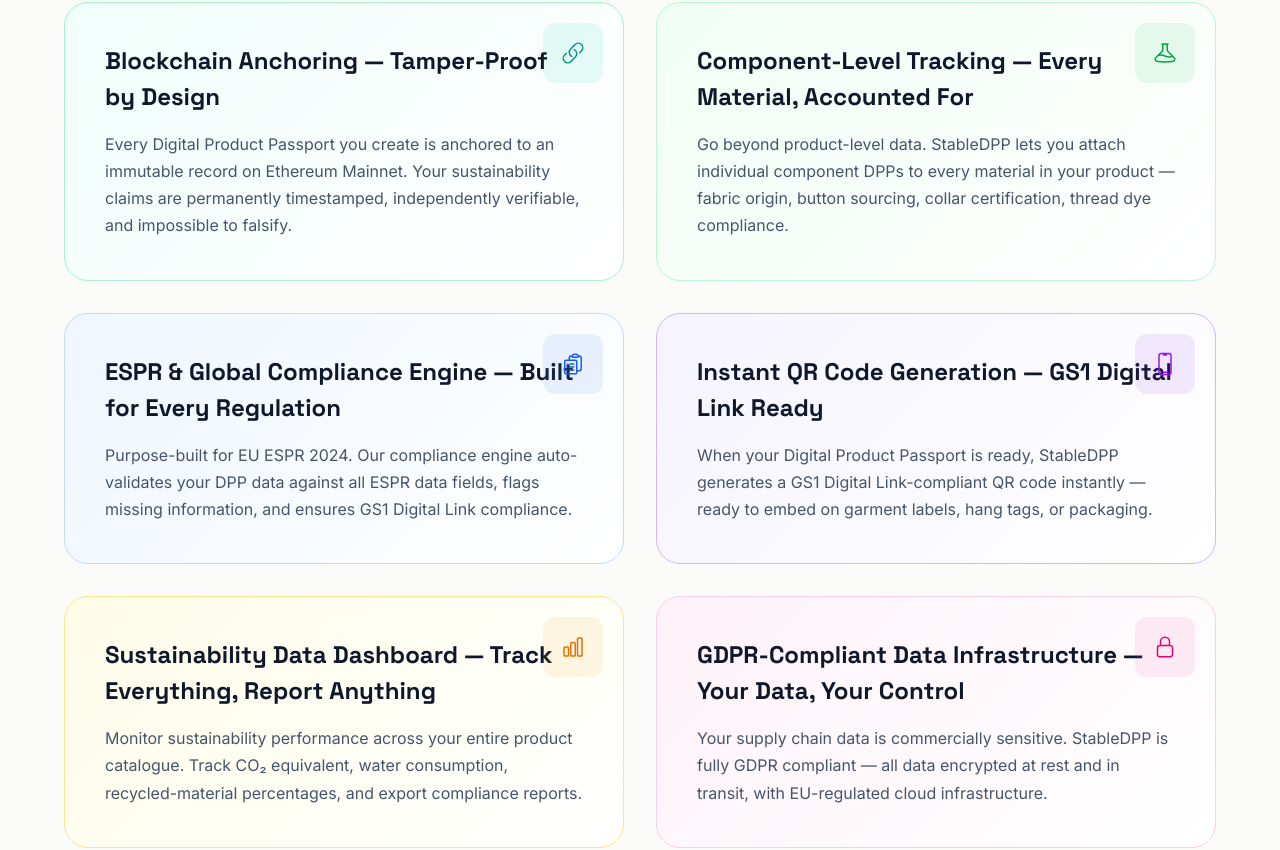
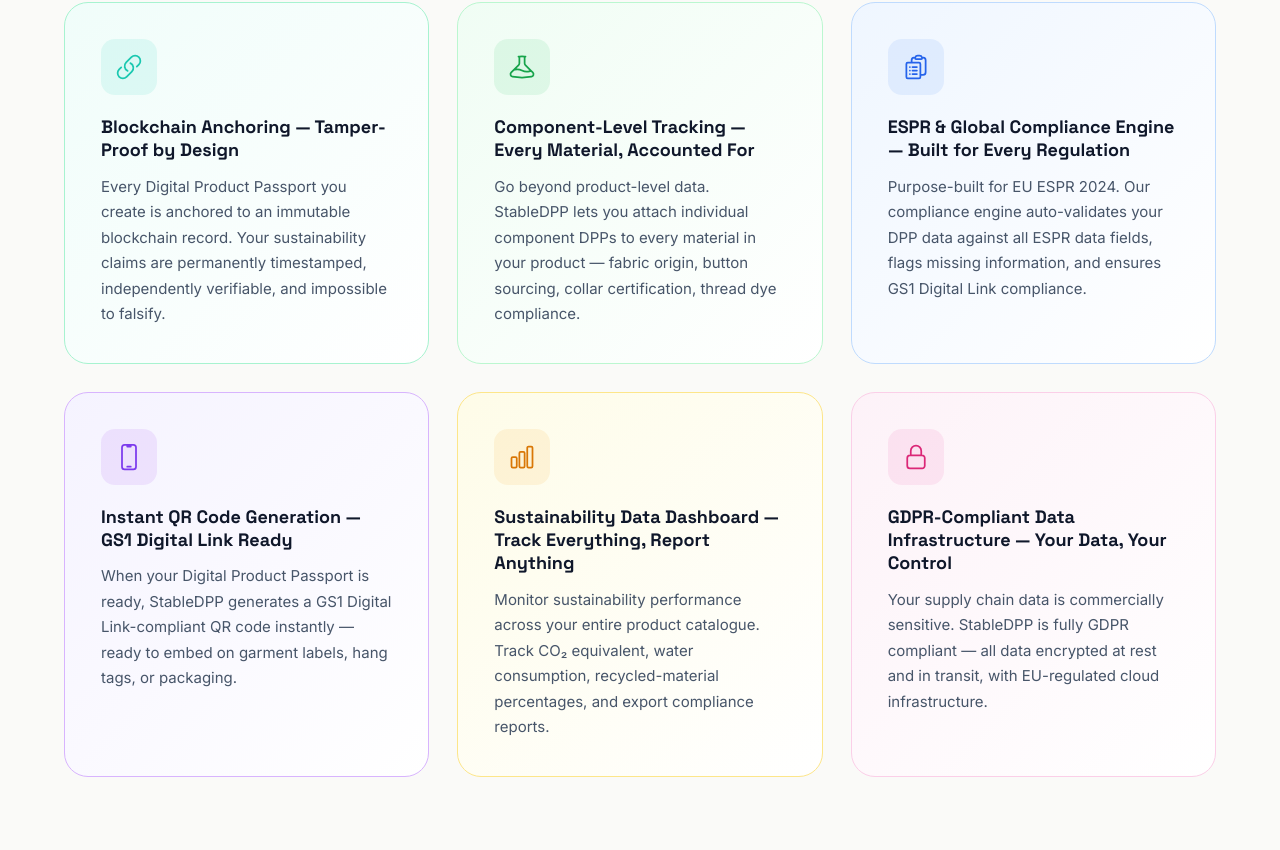
Before and after one commit to fondkingra/stable-dpp, a React (Vite) app: page /product in a window 1280 px wide. Shown: the part 992-1842 px from the top of the page. Built offline with nearby package versions, Linux system fonts and the light colour scheme; a web font is replaced by a local one.

Commit message:
remove: all Ethereum Mainnet and Hyperledger Fabric references replaced with Blockchain

```diff
--- a/src/app/App.tsx
+++ b/src/app/App.tsx
@@ -11,7 +11,7 @@
 import { TermsAndConditionsPage } from './components/TermsAndConditionsPage';
 import { TestGLB } from './components/TestGLB';
 import { NotFoundPage } from './components/NotFoundPage';
-import { ComingSoonPage } from './components/ComingSoonPage';
+
 
 export default function App() {
   return (
@@ -22,7 +22,6 @@
         <Route path="/passport/:productType" element={<PassportView />} />
         <Route path="/product" element={<ProductPage />} />
         <Route path="/solutions" element={<SolutionsPage />} />
-        <Route path="/resources" element={<ComingSoonPage />} />
         <Route path="/company" element={<CompanyPage />} />
         <Route path="/book-a-demo" element={<BookDemoPage />} />
         <Route path="/signin" element={<SignInPage />} />
--- a/src/app/components/BookDemoPage.tsx
+++ b/src/app/components/BookDemoPage.tsx
@@ -299,7 +299,7 @@
                 </div>
                 <div style={{ textAlign: 'center', padding: '16px', background: '#fafaf8', borderRadius: '12px' }}>
                   <div style={{ fontFamily: 'var(--font-heading)', fontSize: '24px', fontWeight: 800, color: '#1ac8b0' }}>⟁</div>
-                  <div style={{ color: '#5a6a7a', fontSize: '12px' }}>Ethereum Mainnet verified</div>
+                  <div style={{ color: '#5a6a7a', fontSize: '12px' }}>Blockchain Verified</div>
                 </div>
                 <div style={{ textAlign: 'center', padding: '16px', background: '#fafaf8', borderRadius: '12px' }}>
                   <div style={{ fontFamily: 'var(--font-heading)', fontSize: '24px', fontWeight: 800, color: '#0a1f3c' }}>30+</div>
--- a/src/app/components/CompanyPage.tsx
+++ b/src/app/components/CompanyPage.tsx
@@ -67,7 +67,7 @@
             StableDPP was built to change that. We believe every fashion product deserves a tamper-proof, independently verifiable record of its sustainability story — from the cotton field to the retail shelf. A record that cannot be altered, cannot be gamed, and can be trusted by anyone who scans it.
           </p>
           <p style={{ color: '#a8bcc8', fontSize: '17px', lineHeight: 1.8 }}>
-            By anchoring Digital Product Passports to the Ethereum blockchain and engineering our platform to meet EU ESPR 2024 requirements from day one, we give fashion brands the compliance infrastructure and credibility credentials they need to compete in a market where transparency is no longer optional.
+            By anchoring Digital Product Passports to the blockchain and engineering our platform to meet EU ESPR 2024 requirements from day one, we give fashion brands the compliance infrastructure and credibility credentials they need to compete in a market where transparency is no longer optional.
           </p>
         </div>
       </section>
--- a/src/app/components/HomePage-broken.tsx
+++ b/src/app/components/HomePage-broken.tsx
@@ -108,7 +108,7 @@
 
               {/* Trust signals */}
               <div style={{ display: 'flex', gap: '8px', flexWrap: 'wrap' }}>
-                {['◆  EU ESPR 2024 Compliant', '◆  Ethereum Mainnet verified', '◆  GS1 Digital Link aligned', '◆  Your first DPP live in minutes'].map(b => (
+                {['◆  EU ESPR 2024 Compliant', '◆  Blockchain Verified', '◆  GS1 Digital Link aligned', '◆  Your first DPP live in minutes'].map(b => (
                   <span key={b} style={{ display: 'inline-flex', alignItems: 'center', gap: '6px', background: 'rgba(255,255,255,0.05)', border: '1px solid rgba(255,255,255,0.09)', borderRadius: '100px', padding: '5px 13px', color: 'rgba(255,255,255,0.5)', fontSize: '12px', fontFamily: 'JetBrains Mono, monospace' }}>
                     {b}
                   </span>
--- a/src/app/components/PricingPage.tsx
+++ b/src/app/components/PricingPage.tsx
@@ -11,7 +11,7 @@
     features: [
       '10 Digital Product Passports/month',
       'QR code generation',
-      'Blockchain anchoring (Ethereum)',
+      'Blockchain anchoring',
       'ESPR compliance check',
       'Public passport viewer',
       'Email support',
@@ -61,11 +61,11 @@
 const faqs = [
   {
     q: 'Can I try StableDPP for free?',
-    a: 'Yes — our Starter plan is permanently free. No time limit. No credit card. Create up to 10 Digital Product Passports per month, all blockchain-anchored on Ethereum Mainnet, with QR codes and ESPR compliance checking included. When you are ready to scale, upgrade in one click.',
+    a: 'Yes — our Starter plan is permanently free. No time limit. No credit card. Create up to 10 Digital Product Passports per month, all blockchain-anchored on blockchain, with QR codes and ESPR compliance checking included. When you are ready to scale, upgrade in one click.',
   },
   {
     q: 'What does blockchain anchoring include?',
-    a: 'Every DPP you create is cryptographically hashed and recorded on Ethereum Mainnet, creating a permanent, tamper-proof record. The blockchain hash appears on your passport and can be independently verified by any buyer, regulator, or consumer at any time — at zero additional cost on all plans.',
+    a: 'Every DPP you create is cryptographically hashed and recorded on blockchain, creating a permanent, tamper-proof record. The blockchain hash appears on your passport and can be independently verified by any buyer, regulator, or consumer at any time — at zero additional cost on all plans.',
   },
   {
     q: 'Is StableDPP GDPR compliant?',
--- a/src/app/components/ProductPage.tsx
+++ b/src/app/components/ProductPage.tsx
@@ -3,6 +3,15 @@
 import { SharedNav, SharedFooter } from './SharedNav';
 import { updatePageSEO } from '../utils/seo';
 import { Icon } from '../utils/icons';
+
+const features = [
+  { icon: 'link' as const, iconColor: '#1ac8b0', bg: 'linear-gradient(135deg, #f0fdfa 0%, #ffffff 100%)', border: '#a7f3d0', iconBg: 'rgba(26,200,176,0.1)', title: 'Blockchain Anchoring — Tamper-Proof by Design', body: 'Every Digital Product Passport you create is anchored to an immutable blockchain record. Your sustainability claims are permanently timestamped, independently verifiable, and impossible to falsify.' },
+  { icon: 'leaf' as const, iconColor: '#16a34a', bg: 'linear-gradient(135deg, #f0fdf4 0%, #ffffff 100%)', border: '#bbf7d0', iconBg: 'rgba(34,197,94,0.1)', title: 'Component-Level Tracking — Every Material, Accounted For', body: 'Go beyond product-level data. StableDPP lets you attach individual component DPPs to every material in your product — fabric origin, button sourcing, collar certification, thread dye compliance.' },
+  { icon: 'clipboard' as const, iconColor: '#2563eb', bg: 'linear-gradient(135deg, #eff6ff 0%, #ffffff 100%)', border: '#bfdbfe', iconBg: 'rgba(59,130,246,0.1)', title: 'ESPR & Global Compliance Engine — Built for Every Regulation', body: 'Purpose-built for EU ESPR 2024. Our compliance engine auto-validates your DPP data against all ESPR data fields, flags missing information, and ensures GS1 Digital Link compliance.' },
+  { icon: 'mobile' as const, iconColor: '#7c3aed', bg: 'linear-gradient(135deg, #f5f3ff 0%, #ffffff 100%)', border: '#d8b4fe', iconBg: 'rgba(147,51,234,0.1)', title: 'Instant QR Code Generation — GS1 Digital Link Ready', body: 'When your Digital Product Passport is ready, StableDPP generates a GS1 Digital Link-compliant QR code instantly — ready to embed on garment labels, hang tags, or packaging.' },
+  { icon: 'chart-line' as const, iconColor: '#d97706', bg: 'linear-gradient(135deg, #fefce8 0%, #ffffff 100%)', border: '#fde68a', iconBg: 'rgba(245,158,11,0.1)', title: 'Sustainability Data Dashboard — Track Everything, Report Anything', body: 'Monitor sustainability performance across your entire product catalogue. Track CO₂ equivalent, water consumption, recycled-material percentages, and export compliance reports.' },
+  { icon: 'lock' as const, iconColor: '#db2777', bg: 'linear-gradient(135deg, #fdf2f8 0%, #ffffff 100%)', border: '#fbcfe8', iconBg: 'rgba(236,72,153,0.1)', title: 'GDPR-Compliant Data Infrastructure — Your Data, Your Control', body: 'Your supply chain data is commercially sensitive. StableDPP is fully GDPR compliant — all data encrypted at rest and in transit, with EU-regulated cloud infrastructure.' },
+];
 
 export function ProductPage() {
   const navigate = useNavigate();
@@ -40,73 +49,16 @@
           <div style={{ color: '#1ac8b0', fontFamily: 'JetBrains Mono, monospace', fontSize: '11px', letterSpacing: '0.14em', marginBottom: '12px' }}>CORE FEATURES</div>
           <h2 style={{ fontFamily: 'var(--font-heading)', fontSize: 'clamp(22px, 3vw, 36px)', fontWeight: 800, color: '#0a1f3c', marginBottom: '20px' }}>Everything You Need to Issue, Manage, and Prove Your Digital Product Passports</h2>
         </div>
-
-        <div style={{ display: 'grid', gap: '32px' }}>
-          <div style={{ display: 'grid', gridTemplateColumns: 'repeat(auto-fit, minmax(480px, 1fr))', gap: '32px' }}>
-            <div style={{ background: 'linear-gradient(135deg, #f0fdfa 0%, #ffffff 100%)', padding: '40px', borderRadius: '24px', border: '1px solid #a7f3d0', position: 'relative', overflow: 'hidden' }}>
-              <div style={{ position: 'absolute', top: '20px', right: '20px', width: '60px', height: '60px', borderRadius: '12px', background: 'rgba(26,200,176,0.1)', display: 'flex', alignItems: 'center', justifyContent: 'center' }}>
-                <Icon name="link" className="w-6 h-6 text-teal-600" />
+        <div style={{ display: 'grid', gridTemplateColumns: 'repeat(auto-fit, minmax(340px, 1fr))', gap: '28px' }}>
+          {features.map(({ icon, iconColor, bg, border, iconBg, title, body }) => (
+            <div key={title} style={{ background: bg, padding: '36px', borderRadius: '24px', border: `1px solid ${border}` }}>
+              <div style={{ width: '56px', height: '56px', borderRadius: '14px', background: iconBg, display: 'flex', alignItems: 'center', justifyContent: 'center', marginBottom: '20px', flexShrink: 0 }}>
+                <Icon name={icon} className="" style={{ width: '28px', height: '28px', color: iconColor, strokeWidth: 1.5 }} />
               </div>
-              <h3 style={{ fontFamily: 'Space Grotesk, sans-serif', fontSize: '24px', fontWeight: 700, color: '#0f172a', marginBottom: '16px' }}>Blockchain Anchoring — Tamper-Proof by Design</h3>
-              <p style={{ color: '#475569', fontSize: '16px', lineHeight: 1.7 }}>
-                Every Digital Product Passport you create is anchored to an immutable record on Ethereum Mainnet. Your sustainability claims are permanently timestamped, independently verifiable, and impossible to falsify.
-              </p>
+              <h3 style={{ fontFamily: 'Space Grotesk, sans-serif', fontSize: '18px', fontWeight: 700, color: '#0f172a', marginBottom: '12px', lineHeight: 1.3 }}>{title}</h3>
+              <p style={{ color: '#475569', fontSize: '15px', lineHeight: 1.7 }}>{body}</p>
             </div>
-
-            <div style={{ background: 'linear-gradient(135deg, #f0fdf4 0%, #ffffff 100%)', padding: '40px', borderRadius: '24px', border: '1px solid #bbf7d0', position: 'relative', overflow: 'hidden' }}>
-              <div style={{ position: 'absolute', top: '20px', right: '20px', width: '60px', height: '60px', borderRadius: '12px', background: 'rgba(34,197,94,0.1)', display: 'flex', alignItems: 'center', justifyContent: 'center' }}>
-                <Icon name="leaf" className="w-6 h-6 text-green-600" />
-              </div>
-              <h3 style={{ fontFamily: 'Space Grotesk, sans-serif', fontSize: '24px', fontWeight: 700, color: '#0f172a', marginBottom: '16px' }}>Component-Level Tracking — Every Material, Accounted For</h3>
-              <p style={{ color: '#475569', fontSize: '16px', lineHeight: 1.7 }}>
-                Go beyond product-level data. StableDPP lets you attach individual component DPPs to every material in your product — fabric origin, button sourcing, collar certification, thread dye compliance.
-              </p>
-            </div>
-          </div>
-
-          <div style={{ display: 'grid', gridTemplateColumns: 'repeat(auto-fit, minmax(480px, 1fr))', gap: '32px' }}>
-            <div style={{ background: 'linear-gradient(135deg, #eff6ff 0%, #ffffff 100%)', padding: '40px', borderRadius: '24px', border: '1px solid #bfdbfe', position: 'relative', overflow: 'hidden' }}>
-              <div style={{ position: 'absolute', top: '20px', right: '20px', width: '60px', height: '60px', borderRadius: '12px', background: 'rgba(59,130,246,0.1)', display: 'flex', alignItems: 'center', justifyContent: 'center' }}>
-                <Icon name="clipboard" className="w-6 h-6 text-blue-600" />
-              </div>
-              <h3 style={{ fontFamily: 'Space Grotesk, sans-serif', fontSize: '24px', fontWeight: 700, color: '#0f172a', marginBottom: '16px' }}>ESPR & Global Compliance Engine — Built for Every Regulation</h3>
-              <p style={{ color: '#475569', fontSize: '16px', lineHeight: 1.7 }}>
-                Purpose-built for EU ESPR 2024. Our compliance engine auto-validates your DPP data against all ESPR data fields, flags missing information, and ensures GS1 Digital Link compliance.
-              </p>
-            </div>
-
-            <div style={{ background: 'linear-gradient(135deg, #f5f3ff 0%, #ffffff 100%)', padding: '40px', borderRadius: '24px', border: '1px solid #d8b4fe', position: 'relative', overflow: 'hidden' }}>
-              <div style={{ position: 'absolute', top: '20px', right: '20px', width: '60px', height: '60px', borderRadius: '12px', background: 'rgba(147,51,234,0.1)', display: 'flex', alignItems: 'center', justifyContent: 'center' }}>
-                <Icon name="mobile" className="w-6 h-6 text-purple-600" />
-              </div>
-              <h3 style={{ fontFamily: 'Space Grotesk, sans-serif', fontSize: '24px', fontWeight: 700, color: '#0f172a', marginBottom: '16px' }}>Instant QR Code Generation — GS1 Digital Link Ready</h3>
-              <p style={{ color: '#475569', fontSize: '16px', lineHeight: 1.7 }}>
-                When your Digital Product Passport is ready, StableDPP generates a GS1 Digital Link-compliant QR code instantly — ready to embed on garment labels, hang tags, or packaging.
-              </p>
-            </div>
-          </div>
-
-          <div style={{ display: 'grid', gridTemplateColumns: 'repeat(auto-fit, minmax(480px, 1fr))', gap: '32px' }}>
-            <div style={{ background: 'linear-gradient(135deg, #fefce8 0%, #ffffff 100%)', padding: '40px', borderRadius: '24px', border: '1px solid #fde68a', position: 'relative', overflow: 'hidden' }}>
-              <div style={{ position: 'absolute', top: '20px', right: '20px', width: '60px', height: '60px', borderRadius: '12px', background: 'rgba(245,158,11,0.1)', display: 'flex', alignItems: 'center', justifyContent: 'center' }}>
-                <Icon name="chart-line" className="w-6 h-6 text-amber-600" />
-              </div>
-              <h3 style={{ fontFamily: 'Space Grotesk, sans-serif', fontSize: '24px', fontWeight: 700, color: '#0f172a', marginBottom: '16px' }}>Sustainability Data Dashboard — Track Everything, Report Anything</h3>
-              <p style={{ color: '#475569', fontSize: '16px', lineHeight: 1.7 }}>
-                Monitor sustainability performance across your entire product catalogue. Track CO₂ equivalent, water consumption, recycled-material percentages, and export compliance reports.
-              </p>
-            </div>
-
-            <div style={{ background: 'linear-gradient(135deg, #fdf2f8 0%, #ffffff 100%)', padding: '40px', borderRadius: '24px', border: '1px solid #fbcfe8', position: 'relative', overflow: 'hidden' }}>
-              <div style={{ position: 'absolute', top: '20px', right: '20px', width: '60px', height: '60px', borderRadius: '12px', background: 'rgba(236,72,153,0.1)', display: 'flex', alignItems: 'center', justifyContent: 'center' }}>
-                <Icon name="lock" className="w-6 h-6 text-pink-600" />
-              </div>
-              <h3 style={{ fontFamily: 'Space Grotesk, sans-serif', fontSize: '24px', fontWeight: 700, color: '#0f172a', marginBottom: '16px' }}>GDPR-Compliant Data Infrastructure — Your Data, Your Control</h3>
-              <p style={{ color: '#475569', fontSize: '16px', lineHeight: 1.7 }}>
-                Your supply chain data is commercially sensitive. StableDPP is fully GDPR compliant — all data encrypted at rest and in transit, with EU-regulated cloud infrastructure.
-              </p>
-            </div>
-          </div>
+          ))}
         </div>
       </section>
 
--- a/src/app/components/SharedNav.tsx
+++ b/src/app/components/SharedNav.tsx
@@ -11,7 +11,6 @@
   const navLinks = [
     { label: 'Product', path: '/product' },
     { label: 'Solutions', path: '/solutions' },
-    { label: 'Resources', path: '/resources' },
     { label: 'Company', path: '/company' },
   ];
 
@@ -172,7 +171,7 @@
           {[
             { title: 'Platform', links: [['Product', '/product'], ['Get Started', '/get-started']] },
             { title: 'Solutions', links: [['Fashion Brands', '/solutions'], ['Manufacturers', '/solutions'], ['Retailers', '/solutions']] },
-            { title: 'Company', links: [['About', '/company'], ['Resources', '/resources'], ['Book a Demo', '/book-a-demo']] },
+            { title: 'Company', links: [['About', '/company'], ['Book a Demo', '/book-a-demo']] },
           ].map(col => (
             <div key={col.title}>
               <div style={{ color: '#fff', fontFamily: 'Inter, sans-serif', fontSize: '13px', fontWeight: 600, marginBottom: '12px', textTransform: 'uppercase', letterSpacing: '0.08em' }}>{col.title}</div>
--- a/src/app/components/SolutionsPage.tsx
+++ b/src/app/components/SolutionsPage.tsx
@@ -103,40 +103,36 @@
       </section>
 
       {/* Compliance Focus */}
-      <section style={{ background: '#fff', padding: '80px 24px', borderTop: '1px solid #ede8e3' }}>
+      <section style={{ background: '#0a1f3c', padding: '80px 24px' }}>
         <div style={{ maxWidth: '1000px', margin: '0 auto' }}>
           <div style={{ textAlign: 'center', marginBottom: '48px' }}>
-            <h2 style={{ fontFamily: 'var(--font-heading)', fontSize: 'clamp(24px, 3vw, 36px)', fontWeight: 800, color: '#0a1f3c', marginBottom: '16px' }}>Stay Ahead of Every Regulation — StableDPP Monitors So You Don't Have To</h2>
-            <p style={{ color: '#5a6a7a', fontSize: '16px', lineHeight: 1.7, maxWidth: '700px', margin: '0 auto' }}>
-              Regulations governing fashion sustainability are accelerating. StableDPP's compliance engine is continuously updated as requirements evolve — so your Digital Product Passports stay compliant without any manual monitoring on your side.
+            <div style={{ color: '#1ac8b0', fontFamily: 'JetBrains Mono, monospace', fontSize: '11px', letterSpacing: '0.14em', marginBottom: '12px' }}>COMPLIANCE COVERAGE</div>
+            <h2 style={{ fontFamily: 'Merriweather, serif', fontSize: 'clamp(24px, 3vw, 36px)', fontWeight: 900, color: '#fff', marginBottom: '16px' }}>Stay Ahead of Every Regulation</h2>
+            <p style={{ color: '#7a8a98', fontSize: '16px', lineHeight: 1.7, maxWidth: '600px', margin: '0 auto' }}>
+              StableDPP's compliance engine is continuously updated as requirements evolve — your passports stay compliant without any manual monitoring.
             </p>
           </div>
 
-          <div style={{ display: 'grid', gridTemplateColumns: 'repeat(auto-fit, minmax(300px, 1fr))', gap: '32px' }}>
-            <div style={{ background: '#fafaf8', padding: '32px', borderRadius: '16px', border: '1px solid #ede8e3' }}>
-              <h3 style={{ fontFamily: 'var(--font-heading)', fontSize: '18px', fontWeight: 700, color: '#0a1f3c', marginBottom: '12px' }}>EU ESPR 2024</h3>
-              <p style={{ color: '#5a6a7a', fontSize: '14px', lineHeight: 1.6 }}>All DPP data fields fully mapped and auto-validated. Compliance gaps flagged before publication.</p>
-            </div>
-
-            <div style={{ background: '#fafaf8', padding: '32px', borderRadius: '16px', border: '1px solid #ede8e3' }}>
-              <h3 style={{ fontFamily: 'var(--font-heading)', fontSize: '18px', fontWeight: 700, color: '#0a1f3c', marginBottom: '12px' }}>EU Green Claims Directive</h3>
-              <p style={{ color: '#5a6a7a', fontSize: '14px', lineHeight: 1.6 }}>Every claim in your passport is verified, third-party-anchored, and defensible against regulatory challenge.</p>
-            </div>
-
-            <div style={{ background: '#fafaf8', padding: '32px', borderRadius: '16px', border: '1px solid #ede8e3' }}>
-              <h3 style={{ fontFamily: 'var(--font-heading)', fontSize: '18px', fontWeight: 700, color: '#0a1f3c', marginBottom: '12px' }}>GS1 Digital Link</h3>
-              <p style={{ color: '#5a6a7a', fontSize: '14px', lineHeight: 1.6 }}>Globally interoperable QR infrastructure — your passport works everywhere your products are sold.</p>
-            </div>
-
-            <div style={{ background: '#fafaf8', padding: '32px', borderRadius: '16px', border: '1px solid #ede8e3' }}>
-              <h3 style={{ fontFamily: 'var(--font-heading)', fontSize: '18px', fontWeight: 700, color: '#0a1f3c', marginBottom: '12px' }}>ISO 14001</h3>
-              <p style={{ color: '#5a6a7a', fontSize: '14px', lineHeight: 1.6 }}>Environmental management system data aligned and reportable in one click.</p>
-            </div>
-
-            <div style={{ background: '#fafaf8', padding: '32px', borderRadius: '16px', border: '1px solid #ede8e3' }}>
-              <h3 style={{ fontFamily: 'var(--font-heading)', fontSize: '18px', fontWeight: 700, color: '#0a1f3c', marginBottom: '12px' }}>GDPR</h3>
-              <p style={{ color: '#5a6a7a', fontSize: '14px', lineHeight: 1.6 }}>EU data residency, AES-256 encryption, role-based access controls, and data minimisation by design.</p>
-            </div>
+          <div style={{ display: 'grid', gridTemplateColumns: 'repeat(auto-fit, minmax(280px, 1fr))', gap: '20px' }}>
+            {[
+              { emoji: '🇪🇺', title: 'EU ESPR 2024', color: '#1ac8b0', border: 'rgba(26,200,176,0.25)', bg: 'rgba(26,200,176,0.06)', desc: 'All DPP data fields fully mapped and auto-validated. Compliance gaps flagged before publication.' },
+              { emoji: '🌿', title: 'EU Green Claims Directive', color: '#22c55e', border: 'rgba(34,197,94,0.25)', bg: 'rgba(34,197,94,0.06)', desc: 'Every claim is verified, third-party-anchored, and defensible against regulatory challenge.' },
+              { emoji: '📡', title: 'GS1 Digital Link', color: '#38bdf8', border: 'rgba(56,189,248,0.25)', bg: 'rgba(56,189,248,0.06)', desc: 'Globally interoperable QR infrastructure — your passport works everywhere your products are sold.' },
+              { emoji: '🌱', title: 'ISO 14001', color: '#a78bfa', border: 'rgba(167,139,250,0.25)', bg: 'rgba(167,139,250,0.06)', desc: 'Environmental management system data aligned and reportable in one click.' },
+              { emoji: '🔒', title: 'GDPR', color: '#fb923c', border: 'rgba(251,146,60,0.25)', bg: 'rgba(251,146,60,0.06)', desc: 'EU data residency, AES-256 encryption, role-based access controls, and data minimisation by design.' },
+            ].map(({ emoji, title, color, border, bg, desc }) => (
+              <div key={title} style={{ background: bg, border: `1px solid ${border}`, borderRadius: '20px', padding: '28px' }}>
+                <div style={{ display: 'flex', alignItems: 'center', gap: '12px', marginBottom: '14px' }}>
+                  <div style={{ width: '44px', height: '44px', borderRadius: '12px', background: `${color}18`, display: 'flex', alignItems: 'center', justifyContent: 'center', fontSize: '22px', flexShrink: 0 }}>{emoji}</div>
+                  <h3 style={{ fontFamily: 'Space Grotesk, sans-serif', fontSize: '16px', fontWeight: 700, color: '#fff', lineHeight: 1.2 }}>{title}</h3>
+                </div>
+                <p style={{ color: '#7a8a98', fontSize: '14px', lineHeight: 1.7 }}>{desc}</p>
+                <div style={{ marginTop: '16px', display: 'inline-flex', alignItems: 'center', gap: '6px', background: `${color}15`, border: `1px solid ${color}30`, borderRadius: '100px', padding: '4px 12px' }}>
+                  <span style={{ width: '6px', height: '6px', borderRadius: '50%', background: color, display: 'inline-block' }} />
+                  <span style={{ color, fontSize: '11px', fontWeight: 700, letterSpacing: '0.06em' }}>ACTIVE COVERAGE</span>
+                </div>
+              </div>
+            ))}
           </div>
         </div>
       </section>
--- a/src/app/utils/icons.tsx
+++ b/src/app/utils/icons.tsx
@@ -40,9 +40,10 @@
 interface IconProps {
   name: IconName;
   className?: string;
+  style?: React.CSSProperties;
 }
 
-export function Icon({ name, className = 'w-6 h-6' }: IconProps) {
+export function Icon({ name, className = 'w-6 h-6', style }: IconProps) {
   const IconComponent = iconMap[name];
-  return <IconComponent className={className} />;
+  return <IconComponent className={className} style={style} />;
 }
```
Also changed, not shown: src/app/components/HomePage.tsx (+5 -5 lines), src/app/constants/index.ts (+4 -5 lines).
